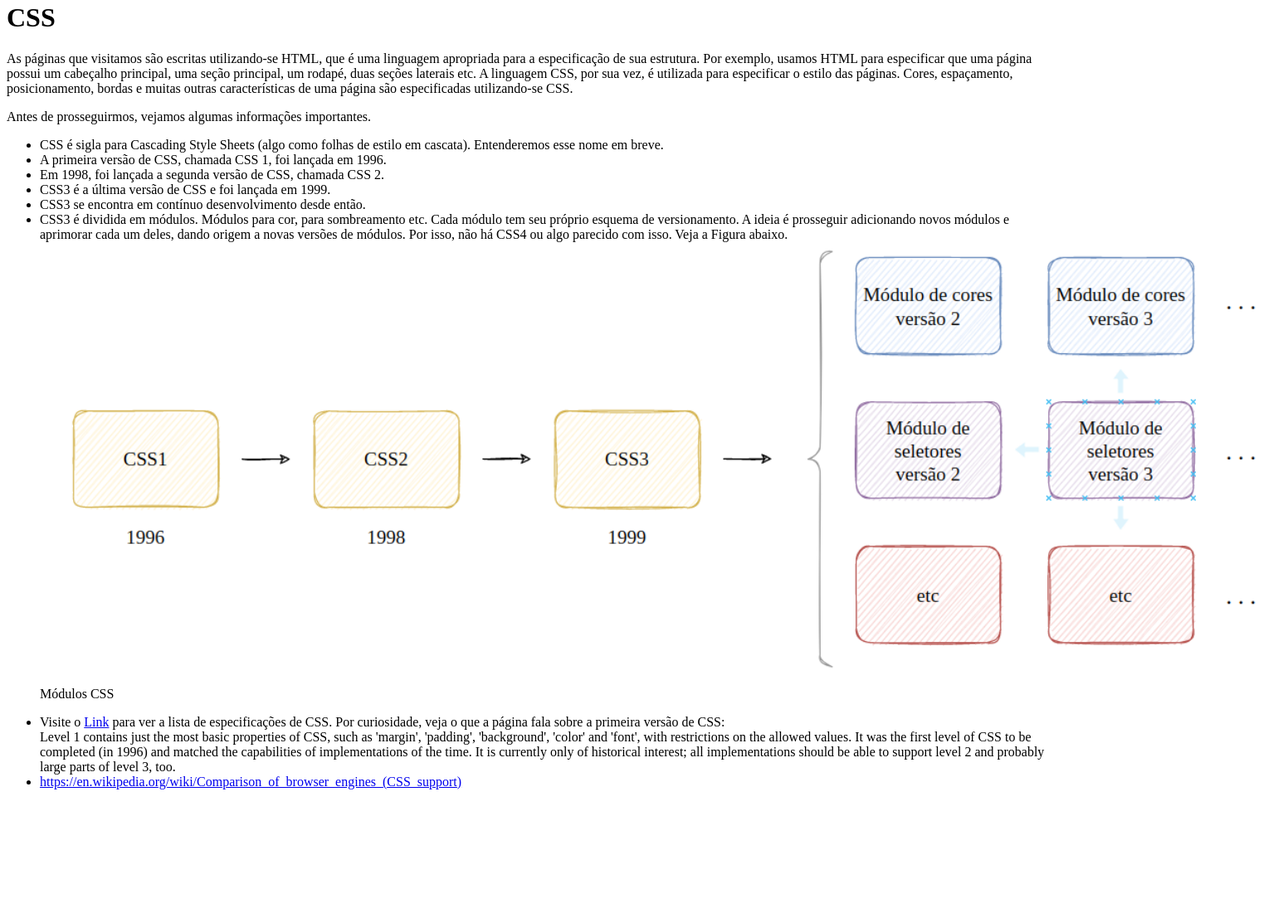
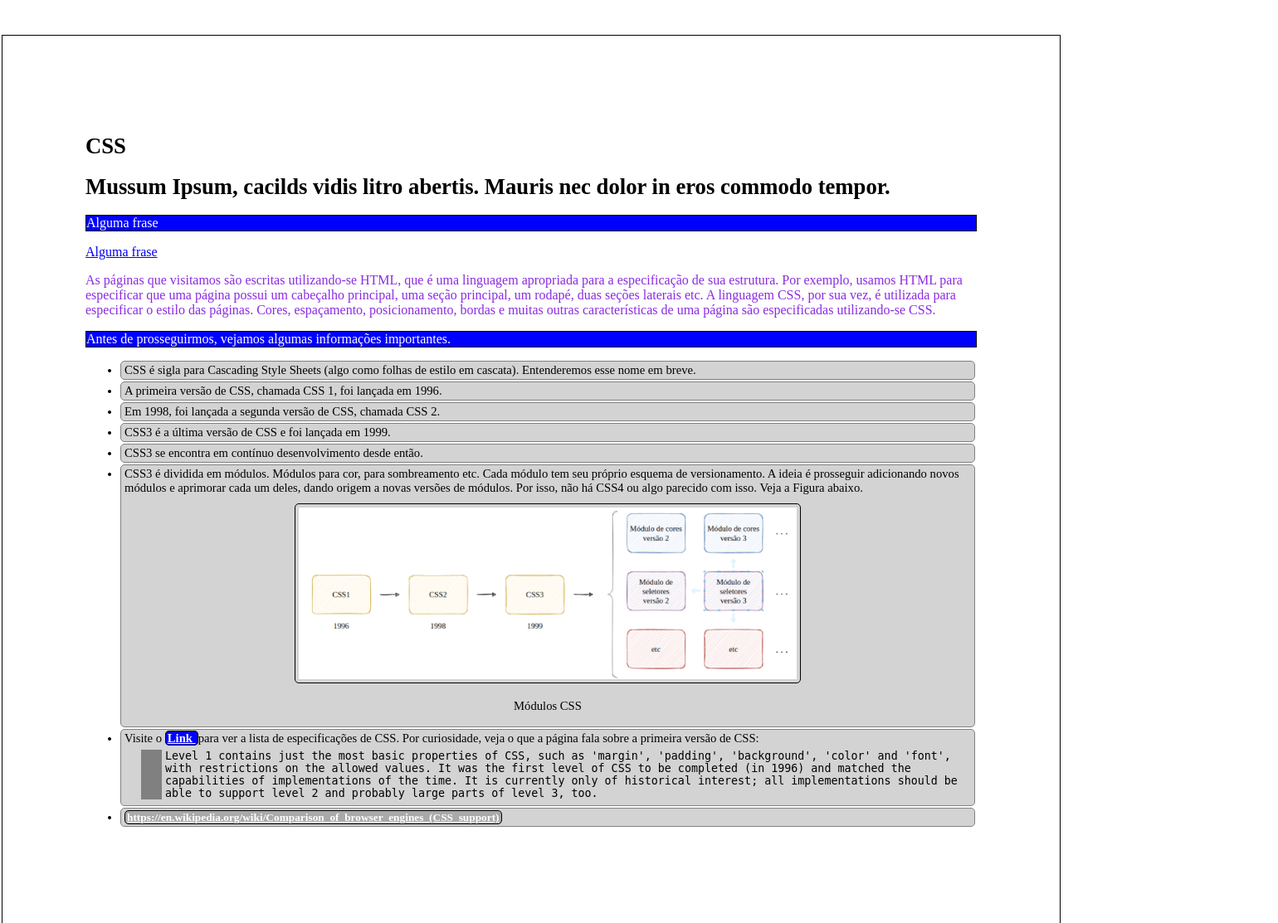
Before and after one commit to mmamorim/Aula03-UDW-13032023, a plain HTML site: page index.html in a window 1280 px wide. Shown: the part 18-1131 px from the top of the page at 83% size, 1540 px wide, since content can reach past the window. Before the commit the page ends 986 px from the top, so only its background shows below. Drawn offline with Linux system fonts and the light colour scheme; a web font is replaced by a local one.

Commit message:
Add files via upload

```diff
--- /dev/null
+++ b/estilos.css
@@ -0,0 +1,92 @@
+
+body {
+    padding: 100px;
+    border: 1px solid black;
+    margin: 60px 2px 0px 2px;
+}
+
+h1 {
+    font-size: 20pt;
+    font-family: 'Climate Crisis';
+}
+
+.texto {
+    color: blueviolet
+}
+
+li {
+    font-size: 11pt;
+    padding: 2px 4px 2px 4px;
+    border: 1px solid gray;
+    margin: 2px;
+    border-radius: 5px;
+    background-color: lightgray;
+}
+
+.caixa-imagem {
+    text-align: center;
+}
+
+.caixa-imagem img {
+    width: 600px;
+    border: 1px solid black;
+    padding: 4px;
+    border-radius: 5px;
+}
+
+.caixa-imagem p {
+    font-size: 10pt;
+}
+
+.botao-1 {
+    padding: 0px 2px 0px 2px;
+    border: 1px solid black;
+    border-radius: 5px;
+    background-color: blue;
+    color: white;
+    font-weight: bold;
+}
+
+.botao-2 {
+    padding: 0px 2px 0px 2px;
+    border: 1px solid black;
+    border-radius: 5px;
+    background-color: darkgrey;
+    color: white;
+    font-weight: bold;
+    font-size: 10pt;
+}
+
+.curiosidade {
+    margin-top: 5px;
+    margin-bottom: 5px;
+    padding-left: 4px;
+    border-left: 25px solid gray;
+    font-size: 10pt;
+    margin-left: 20px;
+    font-family: 'monospace';
+}
+
+p {
+    color: #404072;
+}
+.pespecial {
+    border: 1px solid black;
+    background-color: blue;
+    color: white;
+}
+.caixa-imagem {
+    text-align: center;
+    margin: 10px;
+}
+.caixa-imagem img {
+    border: 1px solid black;
+    padding: 4px;
+    width: 600px;
+    border-radius: 5px;
+}
+.caixa-imagem p {
+    font-size: 11pt;
+    font-weight: 400;
+    color: black;
+}
--- a/index.html
+++ b/index.html
@@ -5,13 +5,29 @@
     <meta charset="UTF-8">
     <meta http-equiv="X-UA-Compatible" content="IE=edge">
     <meta name="viewport" content="width=device-width, initial-scale=1.0">
-    <link rel="stylesheet" href="estilos.css">
     <title>Exercício 01</title>
+    <link rel="stylesheet" href="estilos.css" />
+    <link rel="preconnect" href="https://fonts.googleapis.com">
+    <link rel="preconnect" href="https://fonts.gstatic.com" crossorigin>
+    <link href="https://fonts.googleapis.com/css2?family=Fira+Code:wght@300;400;500;600;700&display=swap"
+        rel="stylesheet">
+    <link rel="preconnect" href="https://fonts.gstatic.com" crossorigin>
+    <link href="https://fonts.googleapis.com/css2?family=Climate+Crisis&display=swap" rel="stylesheet">
+
 </head>
 
 <body>
 
     <h1>CSS</h1>
+
+    <h1>
+        Mussum Ipsum, cacilds vidis litro abertis. Mauris nec dolor in eros commodo tempor.
+    </h1>
+
+    <p class="pespecial">Alguma frase</p>
+
+    <a href="http://www.google.com">Alguma frase</a>
+
 
     <p class="texto">
         As páginas que visitamos são escritas utilizando-se HTML, que é uma linguagem apropriada
@@ -21,7 +37,7 @@
         Cores, espaçamento, posicionamento, bordas e muitas outras características de uma
         página são especificadas utilizando-se CSS.
     </p>
-    <p>
+    <p class="pespecial">
         Antes de prosseguirmos, vejamos algumas informações importantes.
     </p>
 
@@ -54,7 +70,9 @@
         </li>
         <li>
             Visite o
-            <a class="botao-1" href="https://www.w3.org/Style/CSS/specs.en.html">Link</a>
+            <a class="botao-1" href="https://www.w3.org/Style/CSS/specs.en.html">
+                Link
+            </a>
             para ver a lista de especificações de CSS.
             Por curiosidade, veja o que a página fala sobre a primeira versão de CSS:
             <div class="curiosidade">
@@ -67,7 +85,6 @@
             </div>
         </li>
         <li>
-
             <div>
                 <a class="botao-2" href="https://en.wikipedia.org/wiki/Comparison_of_browser_engines_(CSS_support)">
                     https://en.wikipedia.org/wiki/Comparison_of_browser_engines_(CSS_support)
```
